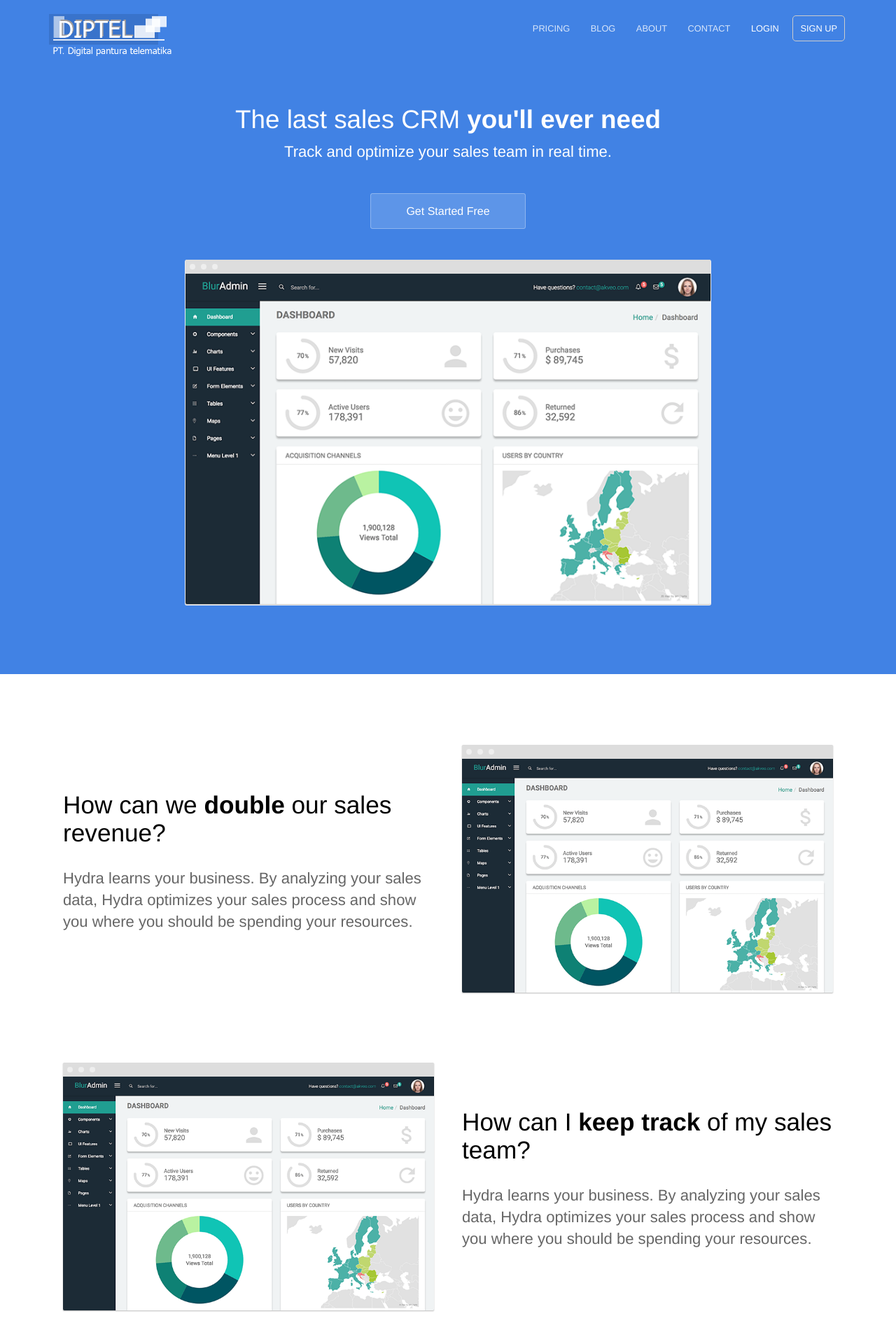
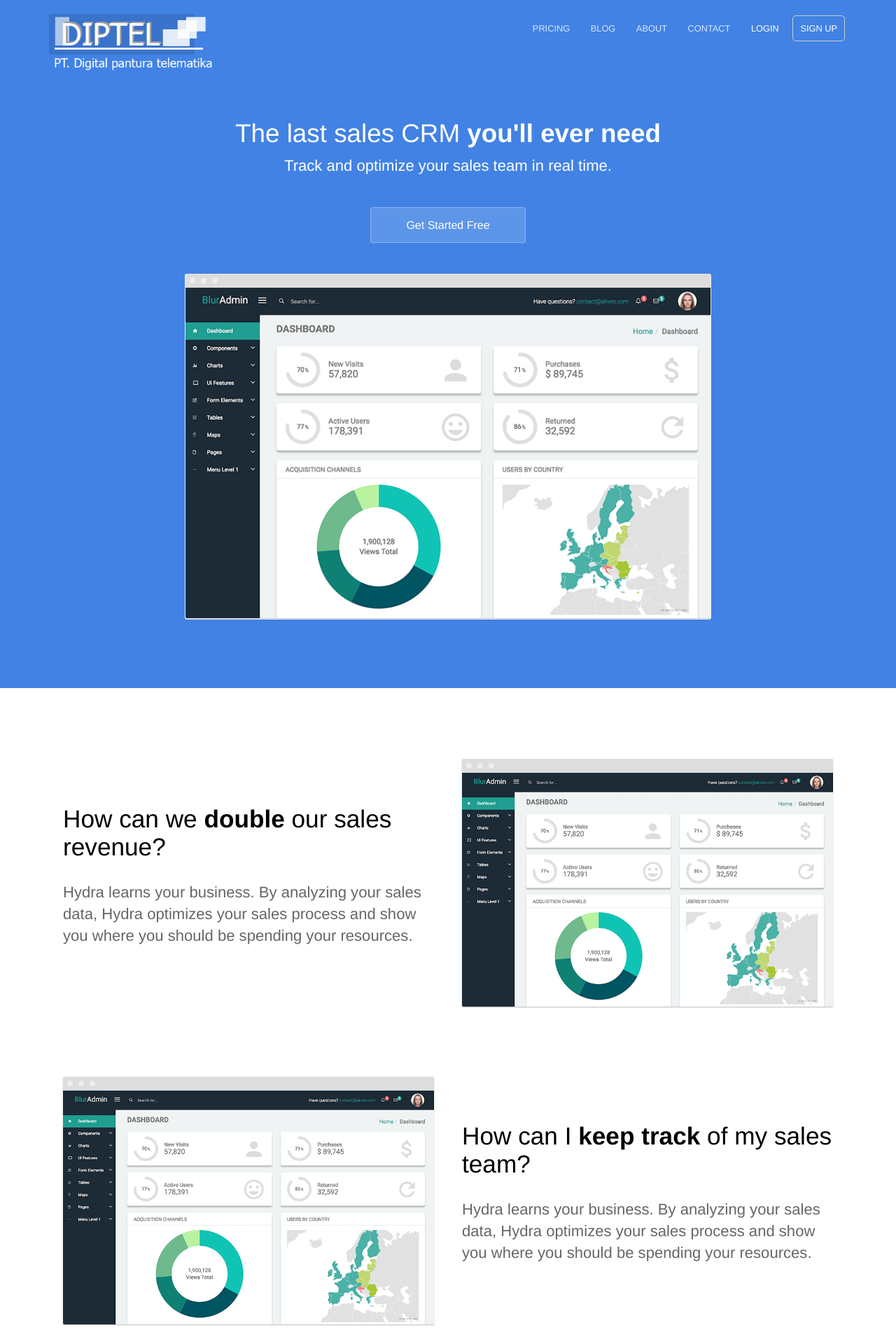
Before and after one commit to fikalefaza/hydra-jekyll, a Jekyll site: the page built from index.html, in a window 1280 px wide. Shown: the top 1920 px of the page at 70% size. Built offline with Jekyll 4.4.1, drawn with Linux system fonts in a browser that asks for light colours.

Commit message:
Updated '_layouts/default.html' via CloudCannon

```diff
--- a/_layouts/default.html
+++ b/_layouts/default.html
@@ -23,7 +23,7 @@
 	<body>
 		<header>
 			<div class="container">
-				<div class="company-name"><a href="{{ site.baseurl }}/"><img src="{{ site.baseurl }}/images/logodiptel.png" alt="diptel" height="60" /></a></div>
+				<div class="company-name"><a href="{{ site.baseurl }}/"><img src="{{ site.baseurl }}/images/logodiptel.png" alt="diptel" height="80" /></a></div>
 				{% include navigation.html %}
 			</div>
 		</header>
```
